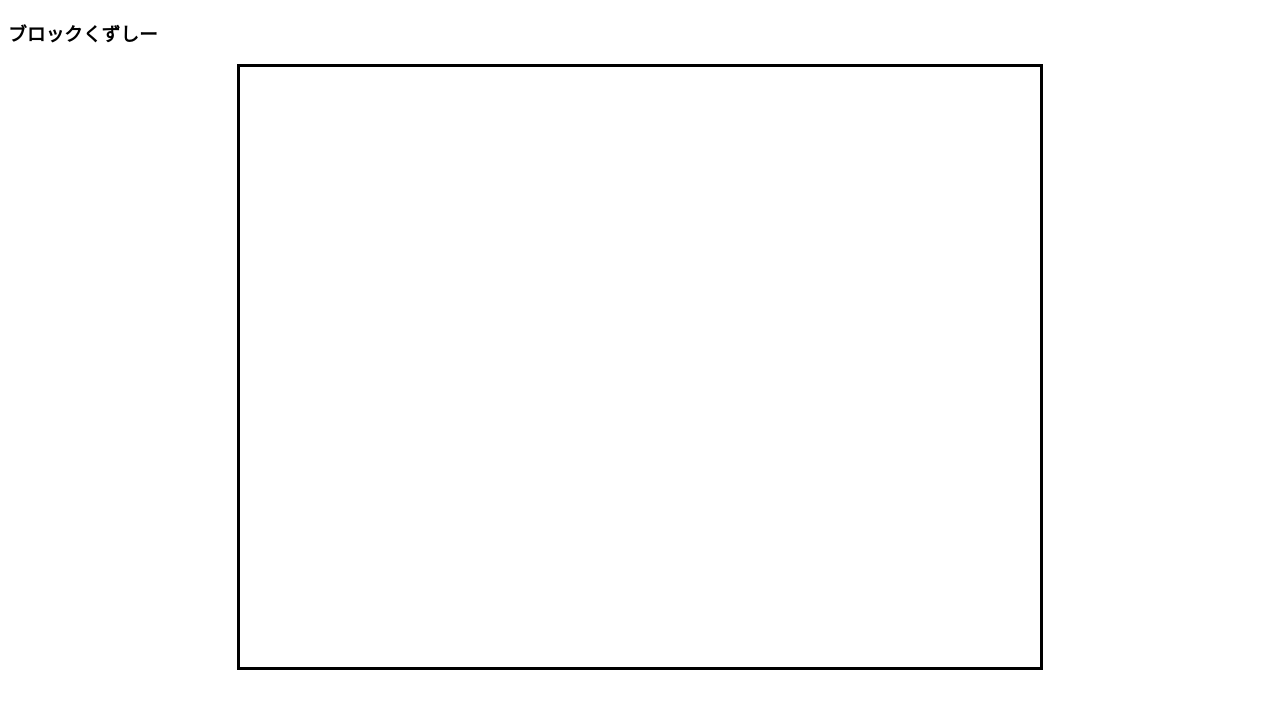
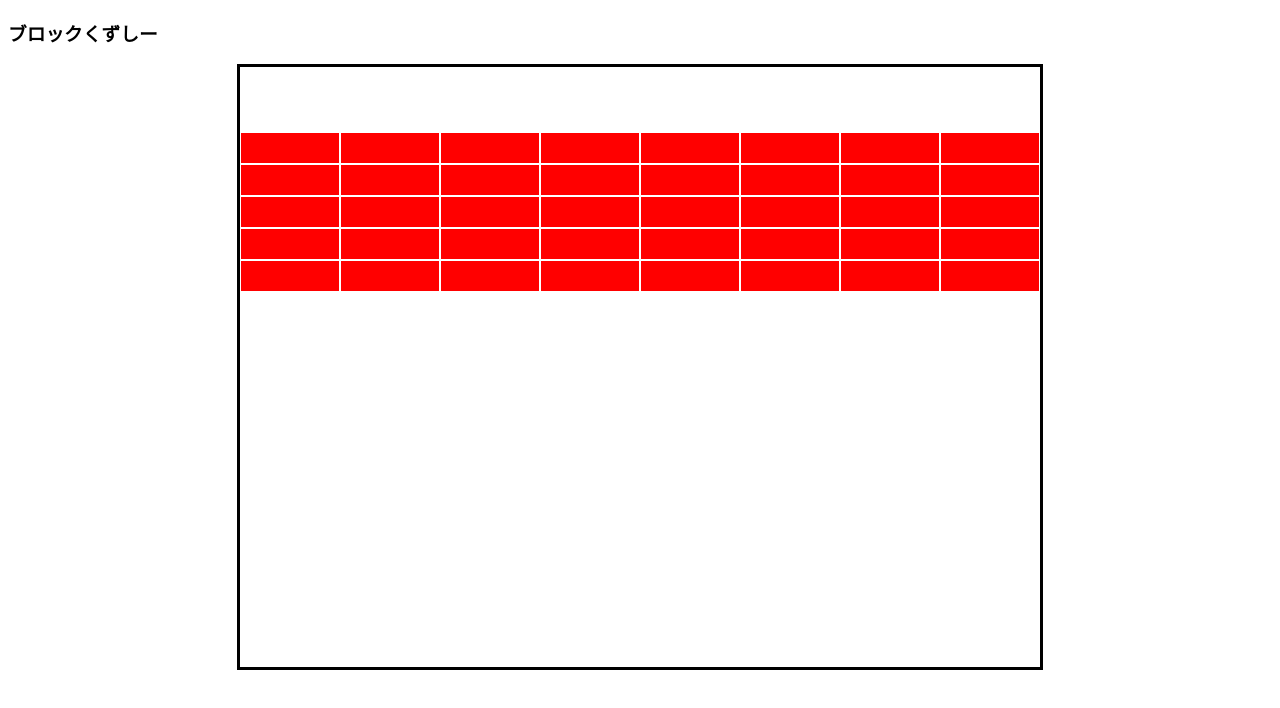
Before and after one commit to Maitneel/breakout, a plain HTML site: page index.html in a window 1280 px wide. Drawn offline with Linux system fonts and the light colour scheme.

Commit message:
ブロックを追加

```diff
--- a/index.html
+++ b/index.html
@@ -1,16 +1,69 @@
 <!DOCTYPE html>
 <html lang="ja">
+
 <head>
   <meta charset="UTF-8">
   <link rel="stylesheet" href="style.css">
   <title>ブロック崩し</title>
 </head>
+
 <body>
   <h3>ブロックくずしー</h3>
   <div class="game-area">
-
+    <div class="top"></div>
+    <div class="brocks-w">
+      <div class="brocks-h"></div>
+      <div class="brocks-h"></div>
+      <div class="brocks-h"></div>
+      <div class="brocks-h"></div>
+      <div class="brocks-h"></div>
+      <div class="brocks-h"></div>
+      <div class="brocks-h"></div>
+      <div class="brocks-h"></div>
+    </div>
+    <div class="brocks-w">
+      <div class="brocks-h"></div>
+      <div class="brocks-h"></div>
+      <div class="brocks-h"></div>
+      <div class="brocks-h"></div>
+      <div class="brocks-h"></div>
+      <div class="brocks-h"></div>
+      <div class="brocks-h"></div>
+      <div class="brocks-h"></div>
+    </div>
+    <div class="brocks-w">
+      <div class="brocks-h"></div>
+      <div class="brocks-h"></div>
+      <div class="brocks-h"></div>
+      <div class="brocks-h"></div>
+      <div class="brocks-h"></div>
+      <div class="brocks-h"></div>
+      <div class="brocks-h"></div>
+      <div class="brocks-h"></div>
+    </div>
+    <div class="brocks-w">
+      <div class="brocks-h"></div>
+      <div class="brocks-h"></div>
+      <div class="brocks-h"></div>
+      <div class="brocks-h"></div>
+      <div class="brocks-h"></div>
+      <div class="brocks-h"></div>
+      <div class="brocks-h"></div>
+      <div class="brocks-h"></div>
+    </div>
+    <div class="brocks-w">
+      <div class="brocks-h"></div>
+      <div class="brocks-h"></div>
+      <div class="brocks-h"></div>
+      <div class="brocks-h"></div>
+      <div class="brocks-h"></div>
+      <div class="brocks-h"></div>
+      <div class="brocks-h"></div>
+      <div class="brocks-h"></div>
+    </div>
   </div>
   <!-- TODO -->
   <script src="brockout.js"></script>
 </body>
+
 </html>
--- a/style.css
+++ b/style.css
@@ -2,10 +2,37 @@ body {
   background-color: #ffffff;
 }
 
-.game-area{
+.game-area {
   width: 800px;
   height: 600px;
   margin: auto;
   border: solid #000000;
   background-color: #ffffff;
 }
+
+.top {
+height: 65px;
+}
+
+.brocks-w {
+  height: 30px;
+  background-color: black;
+}
+
+.brocks-h {
+  width: 98px;
+  height: 30px;
+  border: 1px solid #ffffff;
+  float: left;
+  background-color: red;
+}
+
+.space {
+  height: 30px;
+}
+
+.test {
+  height: 30px;
+  width: 100px;
+  background-color: blue;
+}
```
Also changed, not shown: 1 other file.
